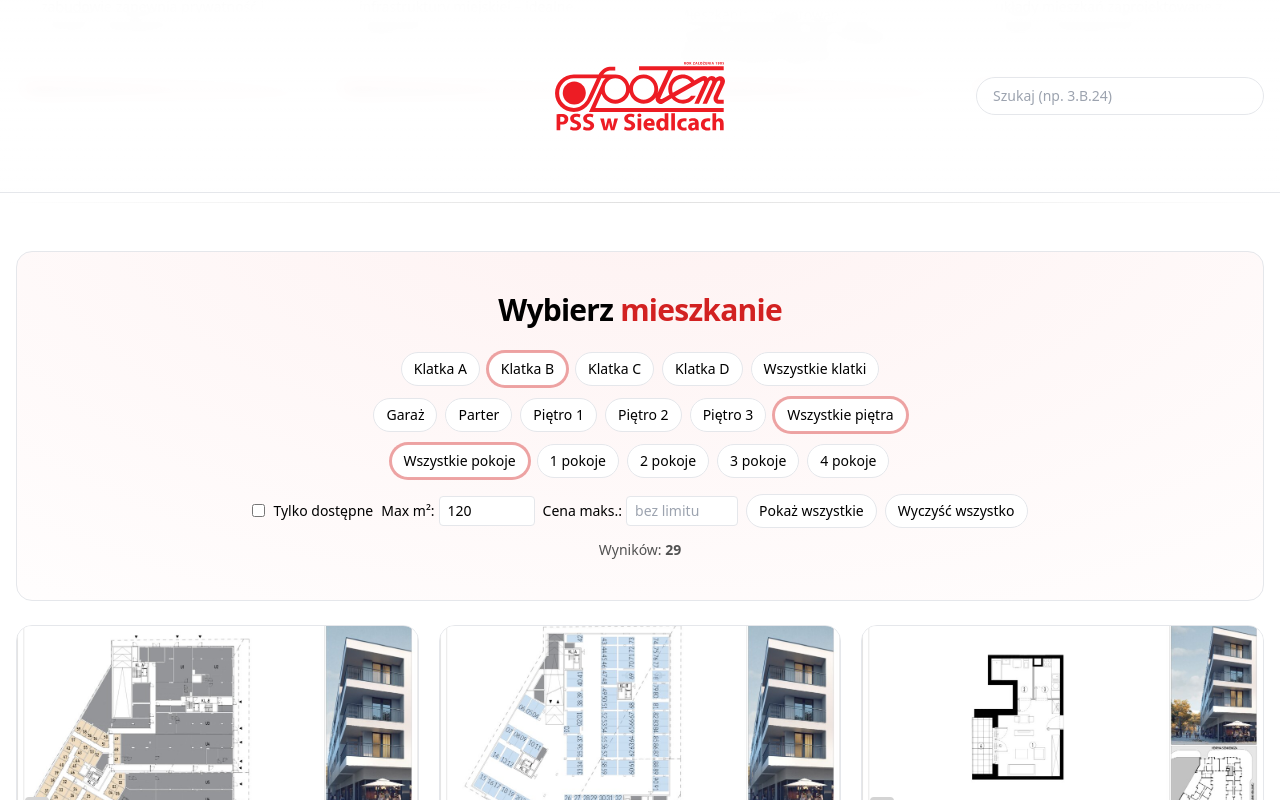
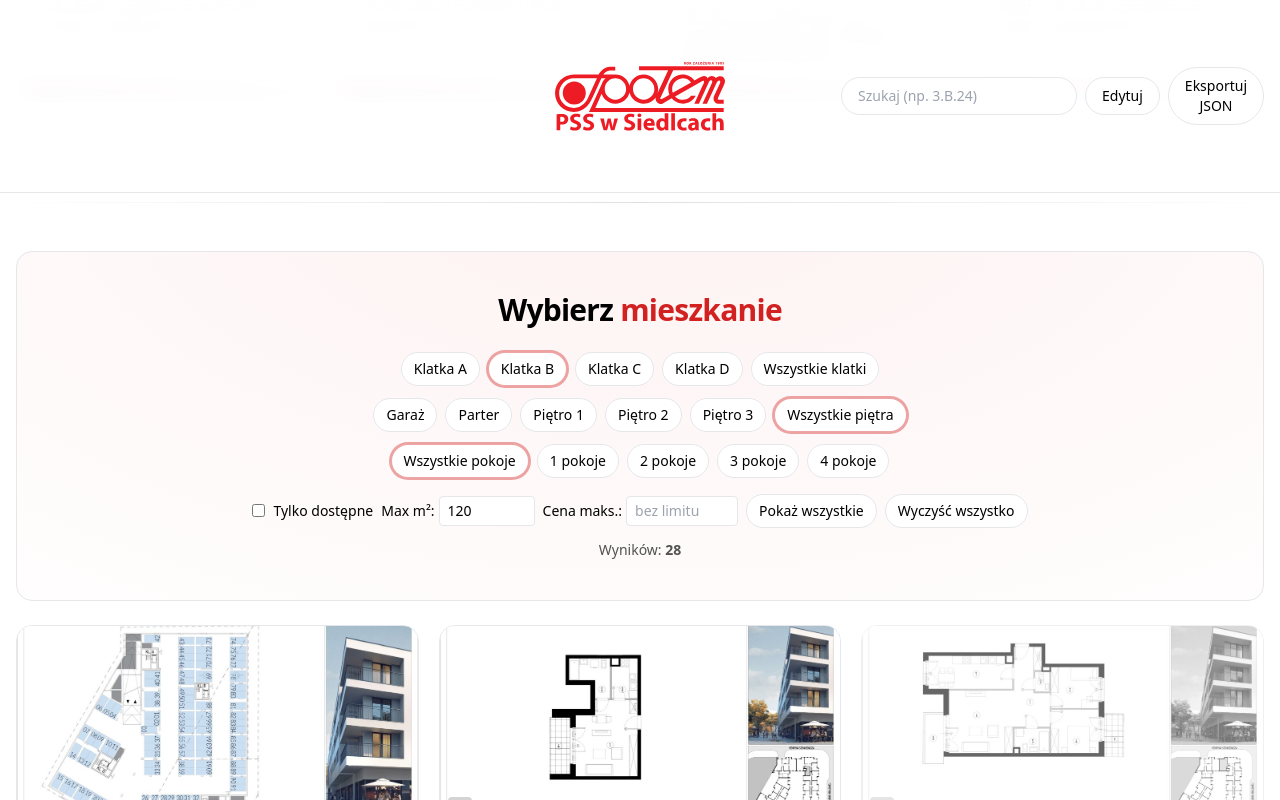
Before and after one commit to mawypych18-hash/Inwestycja, a Next.js app: page / in a window 1280 px wide. Both pictures are taken after a click on the button "Klatka B". Shown: the part 1052-1852 px from the top of the page. Built offline with nearby package versions, Linux system fonts and the light colour scheme.

Commit message:
sprzedane

```diff
--- a/public/data/overrides.json
+++ b/public/data/overrides.json
@@ -5,7 +5,39 @@
     "A202": 5555555,
     "A201": 55555,
     "A409": 888890,
-    "A410": 97777
+    "A410": 97777,
+    "A308": null
   },
-  "availMap": {}
+  "availMap": {},
+  "statusMap": {
+    "A410": "sold",
+    "A308": "sold",
+    "A204": "sold",
+    "A307": "sold",
+    "A412": "sold",
+    "B215": "sold",
+    "B218": "sold",
+    "B216": "sold",
+    "B219": "sold",
+    "B220": "sold",
+    "B324": "sold",
+    "B325": "sold",
+    "B326": "sold",
+    "B327": "sold",
+    "B328": "sold",
+    "B329": "sold",
+    "B434": "sold",
+    "B435": "sold",
+    "B436": "sold",
+    "B437": "sold",
+    "B438": "sold",
+    "B440": "sold",
+    "C345": "sold",
+    "C346": "sold",
+    "C347": "sold",
+    "C450": "sold",
+    "C451": "sold",
+    "D260": "sold",
+    "D471": "sold"
+  }
 }
--- a/src/pages/index.tsx
+++ b/src/pages/index.tsx
@@ -2,15 +2,15 @@ import React, { useEffect, useMemo, useState } from "react";
 import { motion, AnimatePresence } from "framer-motion";
 import { Building2, MapPin, Wind, Sparkles } from "lucide-react";
 
-/** Włącznik trybu admina (edycja cen/dostępności + eksport JSON).
- *  Na produkcję ustaw false. Na potrzeby edycji lokalnej – true.
+/** Ustaw na true lokalnie, aby edytować ceny/statusy i eksportować overrides.json.
+ *  Na produkcję daj false.
  */
-const ENABLE_ADMIN = false;
+const ENABLE_ADMIN = true;
 
 /** ===== Typy ===== */
 type Unit = {
   id: string;
-  floor: number;          // może być nieidealne – filtrowanie i tak idzie po dfFromUnit
+  floor: number;          // nie musi być idealne – filtr i tak używa dfFromUnit
   number: string;         // np. "3.B.24" albo "Parter – rzut kondygnacji"
   rooms: number | null;   // null => rzut kondygnacji (garaż/parter)
   area: number | null;
@@ -21,12 +21,12 @@ type Unit = {
   planUrl: string;        // "/uploads/NAZWA.pdf"
 };
 
-/** ====== TUTAJ WKLEJASZ SWOJE UNITS ======
- *  pozostawiam pustą tablicę – wstaw swoje rekordy 1:1
- */
+/** ====== TUTAJ WKLEJASZ SWOJE UNITS ====== */
 const UNITS: Unit[] = [
-
-  { id: "PARTER_PLAN", floor: 2, number: "Parter – rzut kondygnacji", rooms: null, area: null, price: null, isAvailable: true, hasBalcony: false, orientation: "", planUrl: "/uploads/parter.pdf" },
+  // przykład wzorca rzutów:
+  // { id: "GARAZ_PLAN",  floor: 1, number: "Garaż – rzut kondygnacji", rooms: null, area: null, price: null, isAvailable: true, hasBalcony: false, orientation: "", planUrl: "/uploads/garaz.pdf" },
+  // { id: "PARTER_PLAN", floor: 2, number: "Parter – rzut kondygnacji", rooms: null, area: null, price: null, isAvailable: true, hasBalcony: false, orientation: "", planUrl: "/uploads/parter.pdf" },
+  // mieszkania:
   // { id: "A201", floor: 3, number: "2.A.1", rooms: 2, area: 50.57, price: null, isAvailable: true, hasBalcony: true, orientation: "", planUrl: "/uploads/2.A.1.pdf" },
 {
     id: "GARAZ",
@@ -129,7 +129,9 @@ const UNITS: Unit[] = [
   { id: "D474", floor: 4, number: "4.D.74", rooms: 3, area: 58.59, price: null, isAvailable: true, hasBalcony: true, orientation: "", planUrl: "/uploads/4.D.74.pdf" },
   { id: "D475", floor: 4, number: "4.D.75", rooms: 2, area: 46.67, price: null, isAvailable: true, hasBalcony: true, orientation: "", planUrl: "/uploads/4.D.75.pdf" },
   { id: "D476", floor: 4, number: "4.D.76", rooms: 4, area: 69.05, price: null, isAvailable: true, hasBalcony: true, orientation: "", planUrl: "/uploads/4.D.76.pdf" },
+
 ];
+
 /** ===== Slider ===== */
 const HERO_IMAGES = [
   "/uploads/Siedlce_Inicjatywa_uj02b.jpg",
@@ -146,26 +148,14 @@ const getStaircase = (unitNumber: string) => {
   return m ? m[1] : "";
 };
 
-// Etykieta dla wyliczonego df
 const floorLabel = (df: number) =>
   df === 0 ? "Garaż" : df === 1 ? "Parter" : `Piętro ${df - 1}`;
 
-// Klasy dla chipów w filtrze
 const chipClasses = (active: boolean) =>
   "px-3 py-1.5 rounded-full border text-sm bg-white hover:bg-neutral-50 " +
   (active ? "ring-2 ring-[#D22121]/40 border-[#D22121]/40 font-medium" : "");
 
-/** === Wylicz „display floor” (df) po numerze lokalu / nazwie pliku ===
- *  Zamiast polegać na floor-1, jedziemy po regule:
- *  - Garaż: rooms === null i numer zawiera „garaż” albo planUrl kończy się na /garaz.pdf → df=0
- *  - Parter: rooms === null i numer zawiera „parter” albo planUrl kończy się na /parter.pdf → df=1
- *  - Mieszkania: prefiks numeru:
- *      2.* → df=2 (Piętro 1)
- *      3.* → df=3 (Piętro 2)
- *      4.* → df=4 (Piętro 3)
- *      (1.* → df=0, gdyby kiedyś były oznaczenia garażu w numeracji)
- *  - Fallback: (floor ?? 3) - 1
- */
+/** Mapowanie na „display floor” po numerze lokalu/ścieżce pliku. */
 function dfFromUnit(u: Unit): number {
   // Garaż
   if (
@@ -174,7 +164,6 @@ function dfFromUnit(u: Unit): number {
   ) {
     return 0;
   }
-
   // Parter
   if (
     u.rooms === null &&
@@ -182,7 +171,6 @@ function dfFromUnit(u: Unit): number {
   ) {
     return 1;
   }
-
   // Mieszkania po prefiksie numeru
   const m = (u.number || "").match(/^(\d)\./);
   if (m) {
@@ -190,10 +178,9 @@ function dfFromUnit(u: Unit): number {
     if (n === 2) return 2; // Piętro 1
     if (n === 3) return 3; // Piętro 2
     if (n === 4) return 4; // Piętro 3
-    if (n === 1) return 0; // garaż (gdyby występowało)
+    if (n === 1) return 0; // garaż (gdyby numeracja 1.* istniała)
   }
-
-  // Fallback – gdyby brakowało wzorca, spróbuj ze starego "floor"
+  // Fallback – floor-1
   return Math.max(0, (u.floor ?? 3) - 1);
 }
 
@@ -212,6 +199,7 @@ export default function HomePage() {
   const [editMode, setEditMode] = useState(false);
   const [priceMap, setPriceMap] = useState<Record<string, number | null>>({});
   const [availMap, setAvailMap] = useState<Record<string, boolean | null>>({});
+  const [statusMap, setStatusMap] = useState<Record<string, "available" | "reserved" | "sold">>({});
 
   const [slide, setSlide] = useState(0);
   const [touched, setTouched] = useState(false);
@@ -219,10 +207,12 @@ export default function HomePage() {
 
   // localStorage
   useEffect(() => {
-    const saved = localStorage.getItem("priceMap");
-    if (saved) setPriceMap(JSON.parse(saved));
-    const savedAvail = localStorage.getItem("availMap");
-    if (savedAvail) setAvailMap(JSON.parse(savedAvail));
+    const savedP = localStorage.getItem("priceMap");
+    if (savedP) setPriceMap(JSON.parse(savedP));
+    const savedA = localStorage.getItem("availMap");
+    if (savedA) setAvailMap(JSON.parse(savedA));
+    const savedS = localStorage.getItem("statusMap");
+    if (savedS) setStatusMap(JSON.parse(savedS));
   }, []);
   useEffect(() => {
     localStorage.setItem("priceMap", JSON.stringify(priceMap));
@@ -230,8 +220,11 @@ export default function HomePage() {
   useEffect(() => {
     localStorage.setItem("availMap", JSON.stringify(availMap));
   }, [availMap]);
+  useEffect(() => {
+    localStorage.setItem("statusMap", JSON.stringify(statusMap));
+  }, [statusMap]);
 
-  // wczytaj overrides.json jeśli jest (dla produkcji)
+  // wczytaj overrides.json (produkcyjny nadpis)
   useEffect(() => {
     fetch("/data/overrides.json", { cache: "no-store" })
       .then((r) => (r.ok ? r.json() : null))
@@ -239,59 +232,55 @@ export default function HomePage() {
         if (!o) return;
         if (o.priceMap) setPriceMap((m) => ({ ...m, ...o.priceMap }));
         if (o.availMap) setAvailMap((m) => ({ ...m, ...o.availMap }));
+        if (o.statusMap) setStatusMap((m) => ({ ...m, ...o.statusMap }));
       })
       .catch(() => {});
   }, []);
 
-  // edycja ceny/dostępności
   const setUnitPrice = (id: string, v: string) => {
     const num = v === "" ? null : Math.max(0, Math.round(Number(v.replace(/\s/g, ""))));
     setPriceMap((m) => ({ ...m, [id]: num }));
   };
-  const setAvailability = (id: string, v: boolean) =>
-    setAvailMap((m) => ({ ...m, [id]: v }));
+
+  /** Spójny odczyt statusu z kompatybilnością wstecz (availMap). */
+  function getStatusFor(u: Unit): "available" | "reserved" | "sold" {
+    const s = statusMap[u.id];
+    if (s) return s;
+    const effAvail = (availMap[u.id] ?? u.isAvailable) ?? true;
+    return effAvail ? "available" : "reserved";
+  }
 
   /** ===== Filtr ===== */
   const filtered = useMemo(() => {
     return UNITS.filter((u) => {
       const df = dfFromUnit(u);
-      const effectiveAvailable = availMap[u.id] ?? u.isAvailable;
+      const status = getStatusFor(u);
 
-      // tekst
+      // wyszukiwarka po numerze
       if (q && !u.number.toLowerCase().includes(q.toLowerCase())) return false;
 
-      // === SPEC: Garaż => wyłącznie rzut garażu (df===0)
-      if (floorState === "G") {
-        if (df !== 0) return false;
-        return true;
-      }
+      // Garaż / Parter / Piętra
+      if (floorState === "G" && df !== 0) return false;
+      if (floorState === "P" && df !== 1) return false;
+      if (typeof floorState === "number" && df !== floorState) return false;
 
-      // === SPEC: Parter => wyłącznie rzut parteru (df===1)
-      if (floorState === "P") {
-        if (df !== 1) return false;
-        return true;
-      }
-
-      // Piętra 1/2/3 – df 2/3/4
-      if (typeof floorState === "number") {
-        if (df !== floorState) return false;
-      }
-
-      // Dodatkowe filtry obowiązują dla mieszkań (df>=2)
+      // Od 1. piętra w górę – zwykłe filtry
       if (df >= 2) {
         if (stair && getStaircase(u.number) !== stair) return false;
         if (rooms !== "" && u.rooms !== rooms) return false;
         if (u.area != null && (u.area < minArea || u.area > maxArea)) return false;
       }
 
-      if (onlyAvailable && !effectiveAvailable) return false;
+      // Tylko dostępne
+      if (onlyAvailable && status !== "available") return false;
 
+      // Cena maks (po nadpisaniu priceMap)
       const price = priceMap[u.id] ?? u.price;
       if (!editMode && maxPrice !== "" && price != null && price > maxPrice) return false;
 
       return true;
     });
-  }, [q, stair, floorState, rooms, minArea, maxArea, onlyAvailable, maxPrice, priceMap, availMap, editMode]);
+  }, [q, stair, floorState, rooms, minArea, maxArea, onlyAvailable, maxPrice, priceMap, statusMap, availMap, editMode]);
 
   return (
     <div className="min-h-screen bg-white">
@@ -317,13 +306,13 @@ export default function HomePage() {
                 <button
                   onClick={() => setEditMode((s) => !s)}
                   className={`rounded-full px-4 py-2 text-sm border transition ${editMode ? "bg-black text-white" : "bg-white hover:bg-neutral-50"}`}
-                  title="Tryb edycji cen i dostępności"
+                  title="Tryb edycji cen/statusów"
                 >
-                  {editMode ? "Zakończ edycję" : "Edytuj ceny"}
+                  {editMode ? "Zakończ edycję" : "Edytuj"}
                 </button>
                 <button
                   onClick={() => {
-                    const data = { priceMap, availMap };
+                    const data = { priceMap, availMap, statusMap };
                     const blob = new Blob([JSON.stringify(data, null, 2)], { type: "application/json" });
                     const url = URL.createObjectURL(blob);
                     const a = document.createElement("a");
@@ -335,7 +324,7 @@ export default function HomePage() {
                     URL.revokeObjectURL(url);
                   }}
                   className="rounded-full px-4 py-2 text-sm border bg-white hover:bg-neutral-50"
-                  title="Zapisz aktualne ceny i dostępność do pliku JSON"
+                  title="Zapisz aktualne ceny/statusy do pliku JSON"
                 >
                   Eksportuj JSON
                 </button>
@@ -577,22 +566,24 @@ export default function HomePage() {
             <div className="grid gap-5 grid-cols-1 sm:grid-cols-2 xl:grid-cols-3">
               {filtered.map((u) => {
                 const jpg = u.planUrl?.replace("/uploads/", "/thumbnails/").replace(/\.pdf$/i, ".jpg");
-                const stair = getStaircase(u.number);
+                const stairName = getStaircase(u.number);
                 const df = dfFromUnit(u);
                 const price = priceMap[u.id] ?? u.price ?? null;
-                const effectiveAvailable = availMap[u.id] ?? u.isAvailable;
-
-                const isGaragePlan = df === 0; // bo dfFromUnit już to rozpoznał
+                const status = getStatusFor(u);
+                const isGaragePlan = df === 0;
                 const isParterPlan = df === 1;
+                const isSold = status === "sold";
 
                 return (
                   <div
                     key={u.id}
                     tabIndex={0}
                     onKeyDown={(e) => { if (e.key === "Enter") window.open(u.planUrl, "_blank"); }}
-                    className="group rounded-2xl border overflow-hidden bg-white transition
-                               hover:-translate-y-0.5 hover:shadow-lg hover:ring-1 hover:ring-[#D22121] hover:border-[#D22121]/40
-                               focus-within:shadow-lg focus-within:ring-1 focus-within:ring-[#D22121]"
+                    className={"group rounded-2xl border overflow-hidden bg-white transition " +
+                      "hover:-translate-y-0.5 hover:shadow-lg hover:ring-1 hover:ring-[#D22121] hover:border-[#D22121]/40 " +
+                      "focus-within:shadow-lg focus-within:ring-1 focus-within:ring-[#D22121] " +
+                      (isSold ? "opacity-60 grayscale" : "")
+                    }
                   >
                     {/* Miniatura */}
                     <div className="relative aspect-video bg-neutral-100 overflow-hidden">
@@ -632,10 +623,7 @@ export default function HomePage() {
                             ) : isParterPlan ? (
                               "Parter – rzut kondygnacji"
                             ) : (
-                              <>
-                                Klatka {stair || "?"} • {floorLabel(df)} •{" "}
-                                {u.rooms ?? "—"} pok. • {u.area ?? "—"} m²
-                              </>
+                              <>Klatka {stairName || "?"} • {floorLabel(df)} • {u.rooms ?? "—"} pok. • {u.area ?? "—"} m²</>
                             )}
                           </div>
                         </div>
@@ -661,22 +649,46 @@ export default function HomePage() {
                       {/* Status – ukryty dla rzutów kondygnacji */}
                       {!isParterPlan && !isGaragePlan && (
                         <div className="mt-2 text-xs">
-                          <span
-                            className={`inline-block px-2 py-1 rounded border ${
-                              effectiveAvailable
-                                ? "bg-emerald-50 border-emerald-200 text-emerald-700"
-                                : "bg-rose-50 border-rose-200 text-rose-700"
-                            }`}
-                          >
-                            {effectiveAvailable ? "Dostępne" : "Zarezerwowane"}
-                          </span>
+                          {status === "available" && (
+                            <span className="inline-block px-2 py-1 rounded border bg-emerald-50 border-emerald-200 text-emerald-700">
+                              Dostępne
+                            </span>
+                          )}
+                          {status === "reserved" && (
+                            <span className="inline-block px-2 py-1 rounded border bg-amber-50 border-amber-200 text-amber-700">
+                              Zarezerwowane
+                            </span>
+                          )}
+                          {status === "sold" && (
+                            <span className="inline-block px-2 py-1 rounded border bg-neutral-100 border-neutral-300 text-neutral-700">
+                              Sprzedane
+                            </span>
+                          )}
+
                           {ENABLE_ADMIN && editMode && (
-                            <button
-                              onClick={() => setAvailability(u.id, !effectiveAvailable)}
-                              className="inline-block ml-2 text-xs px-2 py-1 rounded border hover:bg-neutral-50"
-                            >
-                              {effectiveAvailable ? "Oznacz jako zarezerw." : "Oznacz jako dostępne"}
-                            </button>
+                            <span className="inline-flex gap-1 ml-2 align-middle">
+                              <button
+                                onClick={() => setStatusMap((m) => ({ ...m, [u.id]: "available" }))}
+                                className="px-2 py-1 text-xs rounded border hover:bg-neutral-50"
+                                title="Oznacz jako dostępne"
+                              >
+                                Dostępne
+                              </button>
+                              <button
+                                onClick={() => setStatusMap((m) => ({ ...m, [u.id]: "reserved" }))}
+                                className="px-2 py-1 text-xs rounded border hover:bg-neutral-50"
+                                title="Oznacz jako zarezerwowane"
+                              >
+                                Zarezerw.
+                              </button>
+                              <button
+                                onClick={() => setStatusMap((m) => ({ ...m, [u.id]: "sold" }))}
+                                className="px-2 py-1 text-xs rounded border hover:bg-neutral-50"
+                                title="Oznacz jako sprzedane"
+                              >
+                                Sprzedane
+                              </button>
+                            </span>
                           )}
                         </div>
                       )}
```
